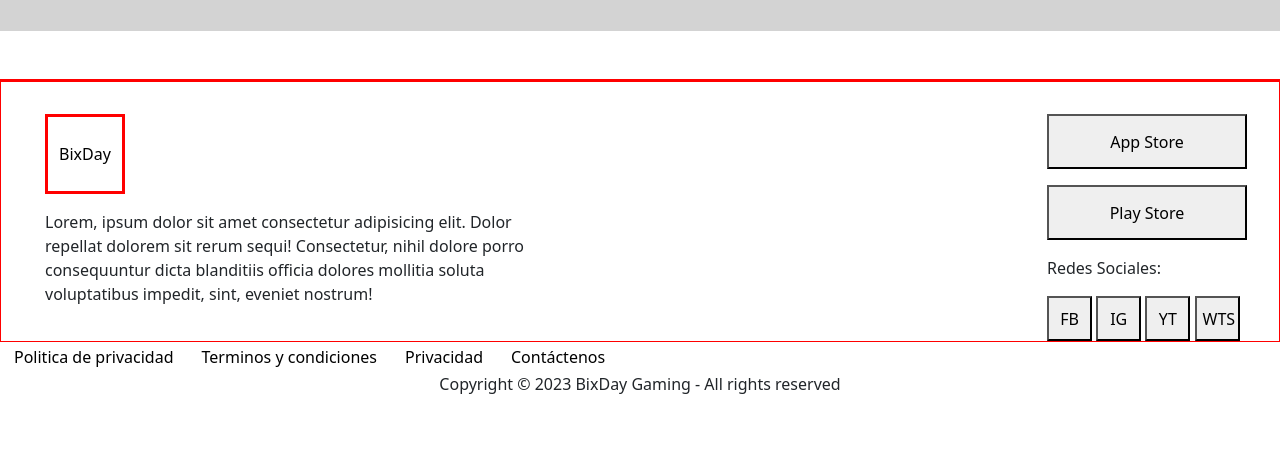
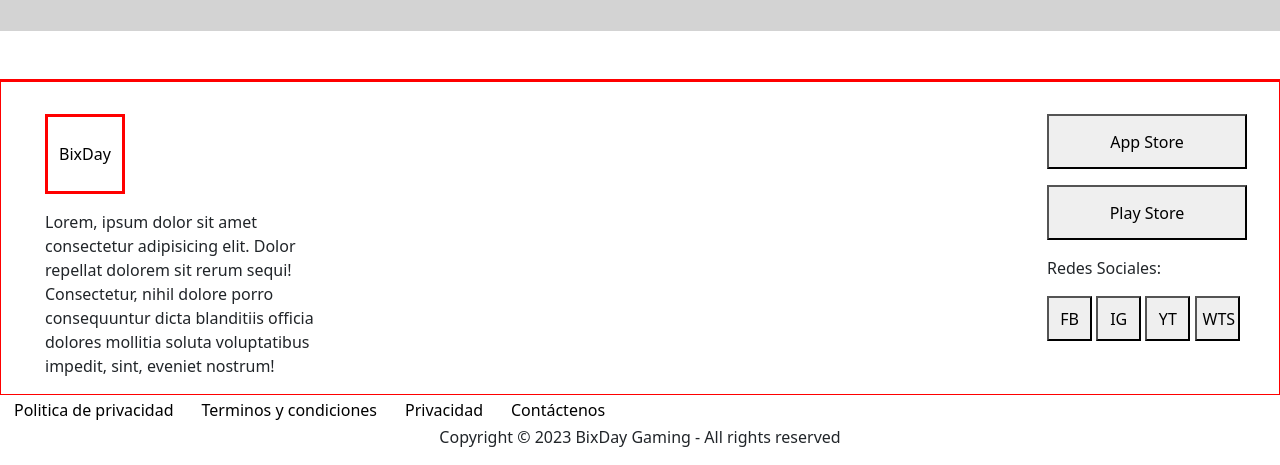
Before and after one commit to Camilonoguera10/BixDay-Store, a plain HTML site: page index.html in a window 1280 px wide. Shown: the part 6458-6923 px from the top of the page. Before the commit the page ends 6870 px from the top, so only its background shows below. Drawn offline with nearby package versions, Linux system fonts and the light colour scheme; files that its build step writes are made by us from their sources; files whose address does not match are found by name.

Commit message:
sincronizacion Css

```diff
--- a/index.css
+++ b/index.css
@@ -698,13 +698,13 @@ span{
     height: 80px;
     margin-top: 2rem;
     margin-left: 2rem;
-    background-image: url(../Assets/Index/Footer/Logo.png);
     background-color: transparent;
     border: 3px red solid;
 }
 
+
 .text_footer{
-    width: 500px;
+    width: 300px;
     margin-left: 2rem;
     margin-top: 1rem;
 }
```
